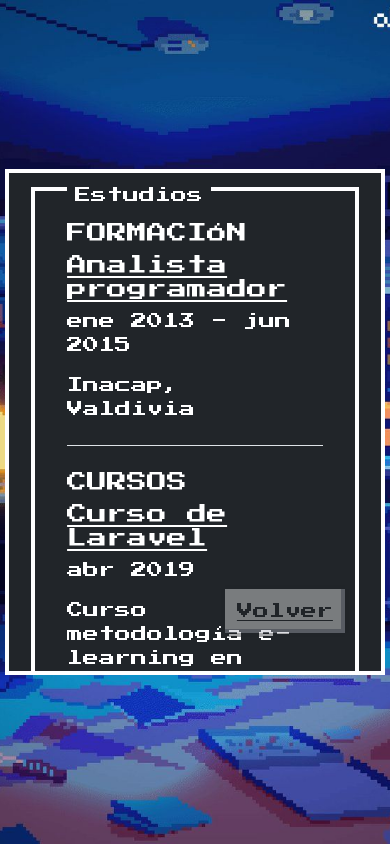
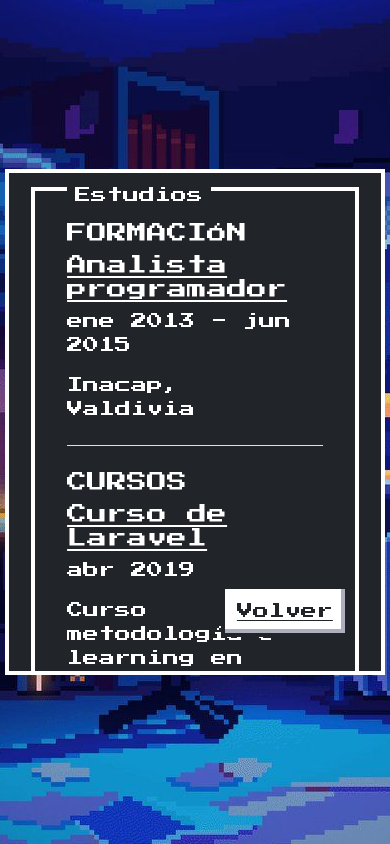
Before and after one commit to marcellolopez/mi_cv_interactivo, a React (Vite) app: page /estudios in a window 390 px wide. Built offline with nearby package versions, Linux system fonts and the light colour scheme.

Commit message:
Cambios css body imagen

```diff
--- a/src/index.css
+++ b/src/index.css
@@ -90,6 +90,15 @@ body {
       max-height: 3.2em; /* Altura máxima de dos líneas (2 * line-height) */
       overflow: hidden; /* Oculta el contenido adicional si excede la altura máxima */
     }
+
+    body {
+
+        background-size: auto;
+    }
+
+  .volver-link {
+    opacity: 100%;
+  }
   }
 
   /* Estilos para pantallas medianas (tabletas) */
```
